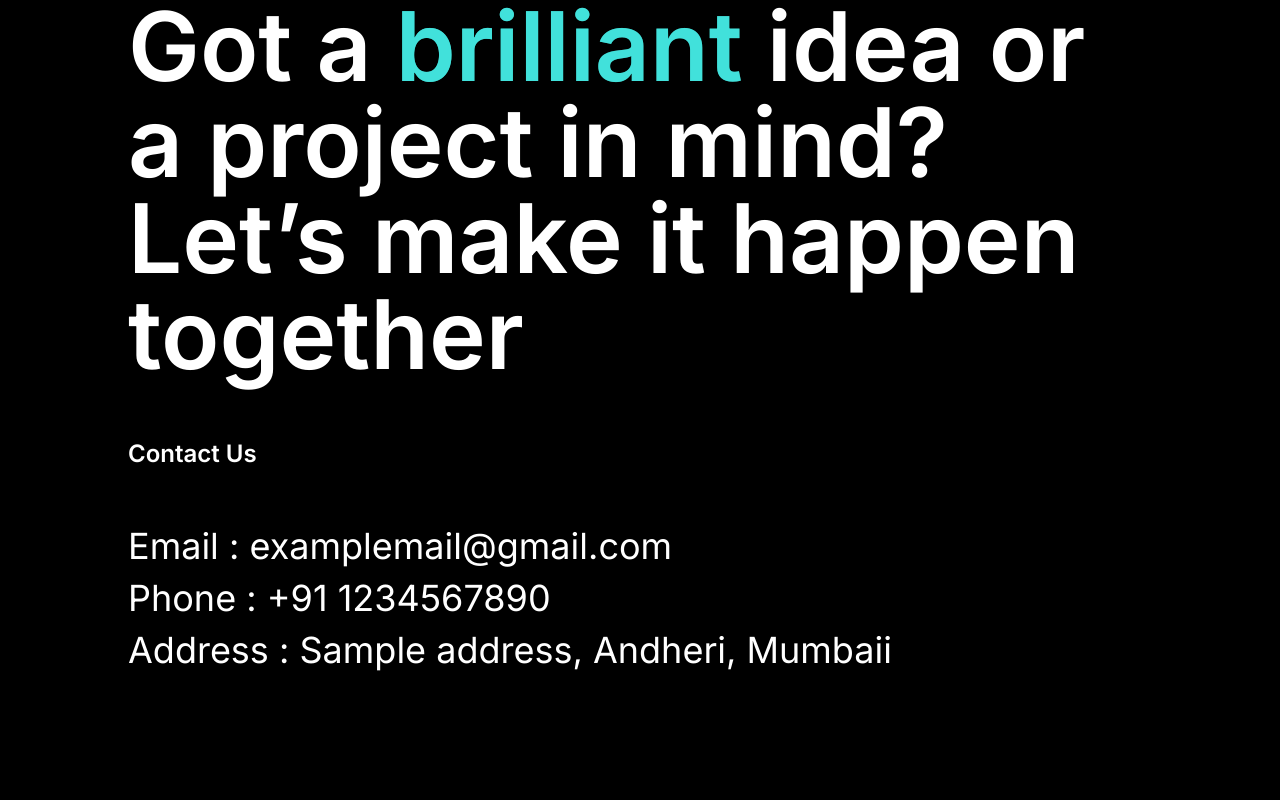
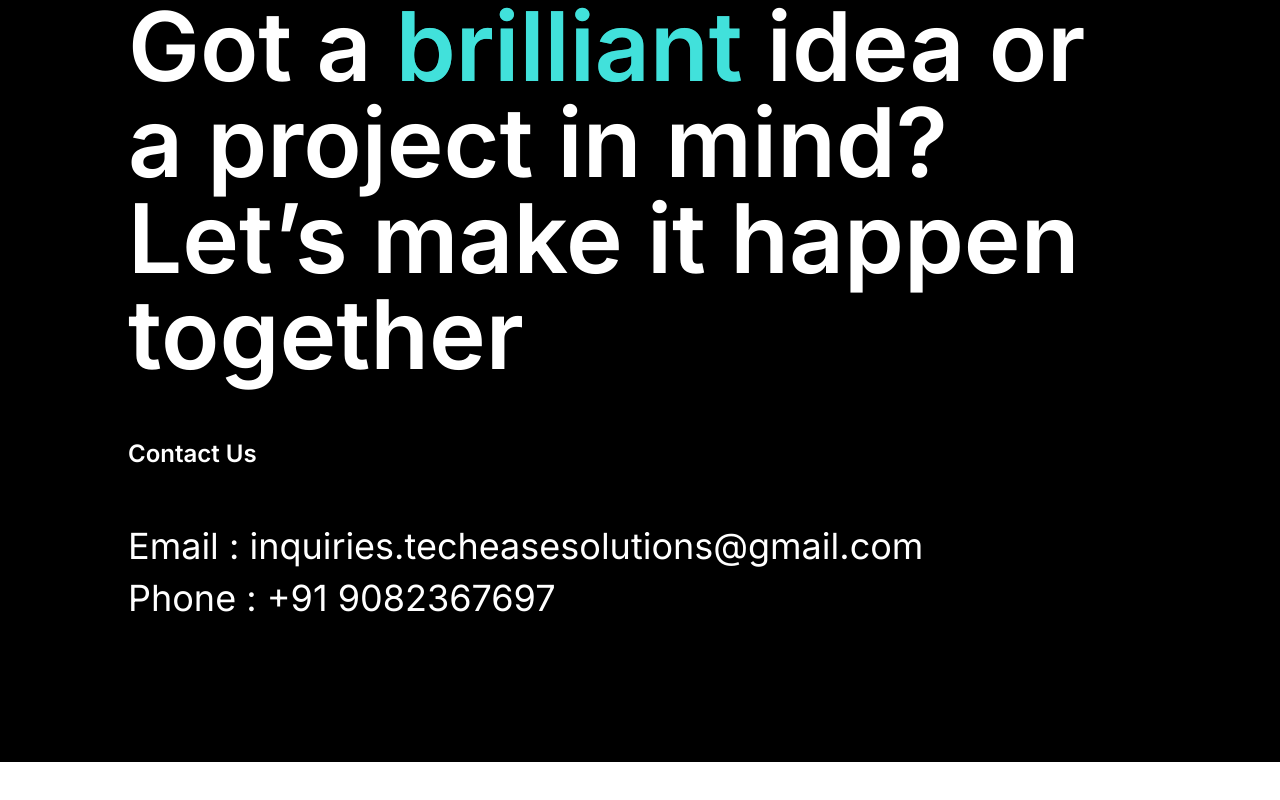
Before and after one commit to HBP9/portfolio, a Next.js app: page / in a window 1280 px wide. Shown: the part 4480-5280 px from the top of the page. After the commit the page ends 5242 px from the top, so only its background shows below. Built offline with nearby package versions, Linux system fonts and the light colour scheme.

Commit message:
ui changes

```diff
--- a/src/app/page.tsx
+++ b/src/app/page.tsx
@@ -256,32 +256,20 @@ const App = () => {
             <span>
               Email :{" "}
               <a
-                href="mailto:examplemail@gmail.com"
+                href="mailto:inquiries.techeasesolutions@gmail.com"
                 className="text-white hover:text-[#41e1db]"
               >
-                examplemail@gmail.com
+                inquiries.techeasesolutions@gmail.com
               </a>
             </span>
             <span>
               Phone :{" "}
               <a
-                href="tel:+911234567890"
+                href="tel:+919082367697"
                 className="text-white hover:text-[#41e1db]"
               >
-                +91 1234567890
+                +91 9082367697
               </a>
-            </span>
-            <span>
-              Address :{" "}
-              <a
-                href="https://www.google.com/maps?q=Sample+address,+Andheri,+Mumbai"
-                target="_blank"
-                rel="noopener noreferrer"
-                className="text-white hover:text-[#41e1db]"
-              >
-                Sample address, Andheri, Mumbai
-              </a>
-              i
             </span>
           </div>
         </div>
```
